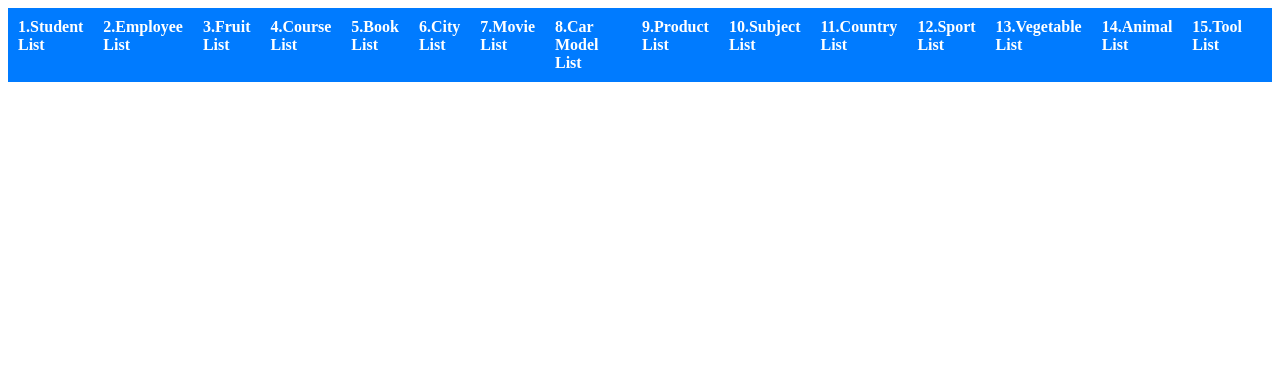
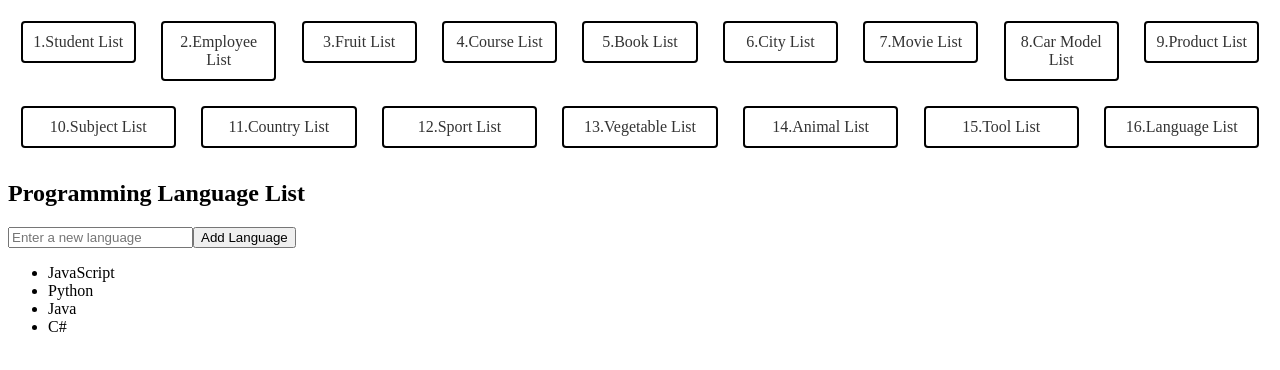
Before and after one commit to Xavierbaliw/Activity15-Angular-with-TypeScript-and-Data-Structures, an Angular app: page /languagelist in a window 1280 px wide. Before the commit this address led to /. Shown: the top 370 px of the page. Built offline with nearby package versions, Linux system fonts and the light colour scheme.

Commit message:
16TH COMMIT languagelist

```diff
--- a/src/app/app.component.css
+++ b/src/app/app.component.css
@@ -1,26 +1,36 @@
 nav {
-  background-color: #007BFF;
-  padding: 10px;
+  display: flex;
+  flex-wrap: wrap;
+  justify-content: space-between;
+  max-width: 100%;
 }
 
-ul {
-  list-style-type: none;
+nav ul {
+  list-style: none;
+  padding: 0;
   margin: 0;
-  padding: 0;
   display: flex;
+  flex-wrap: wrap;
+  justify-content: space-between;
+  width: 100%;
 }
 
-li {
-  margin-right: 20px;
+nav ul li {
+  flex: 1 0 9%;
+  margin: 1%;
 }
 
-a {
+nav ul li a {
+  display: block;
+  text-align: center;
+  padding: 10px;
   text-decoration: none;
-  color: white;
-  font-weight: bold;
-  transition: color 0.3s;
+  color: #333;
+  border: 2px solid #000000;
+  border-radius: 4px;
+  transition: background-color 0.3s;
 }
 
-a:hover {
-  color: #FFD700;
+nav ul li a:hover {
+  background-color: #00ffff;
 }
--- a/src/app/app.component.html
+++ b/src/app/app.component.html
@@ -15,7 +15,7 @@
     <li><a routerLink="vegetablelist">13.Vegetable List</a></li>
     <li><a routerLink="animallist">14.Animal List</a></li>
     <li><a routerLink="toollist">15.Tool List</a></li>
-
+    <li><a routerLink="languagelist">16.Language List</a></li>
 
   </ul>
 </nav>
--- a/src/app/app.module.ts
+++ b/src/app/app.module.ts
@@ -20,6 +20,7 @@ import {SportListComponent} from "./component/sport-list/sport-list.component";
 import {VegetableListComponent} from "./component/vegetable-list/vegetable-list.component";
 import {AnimalListComponent} from "./component/animal-list/animal-list.component";
 import {ToolListComponent} from "./component/tool-list/tool-list.component";
+import {LanguageListComponent} from "./component/language-list/language-list.component";
 
 
 const routes: Routes = [
@@ -38,6 +39,7 @@ const routes: Routes = [
   {path: 'vegetablelist', component: VegetableListComponent},
   {path: 'animallist', component: AnimalListComponent},
   {path: 'toollist', component: ToolListComponent},
+  {path: 'languagelist', component: LanguageListComponent},
   ]
 
 @NgModule ({
@@ -66,6 +68,7 @@ const routes: Routes = [
     VegetableListComponent,
     AnimalListComponent,
     ToolListComponent,
+    LanguageListComponent,
     ],
   providers: [
 
--- /dev/null
+++ b/src/app/component/language-list/language-list.component.html
@@ -0,0 +1,9 @@
+<div>
+  <h2>Programming Language List</h2>
+  <input [(ngModel)]="newLanguage" placeholder="Enter a new language" />
+  <button (click)="addLanguage()">Add Language</button>
+
+  <ul>
+    <li *ngFor="let language of languages">{{language}}</li>
+  </ul>
+</div>
--- /dev/null
+++ b/src/app/component/language-list/language-list.component.ts
@@ -0,0 +1,19 @@
+import { Component } from '@angular/core';
+
+@Component({
+  selector: 'app-language-list',
+  templateUrl: './language-list.component.html',
+  styleUrl: './language-list.component.css'
+})
+export class LanguageListComponent {
+  languages: string[] = ['JavaScript', 'Python', 'Java', 'C#'];
+  newLanguage: string = '';
+
+  // Method to add a new language to the list
+  addLanguage() {
+    if (this.newLanguage) {
+      this.languages.push(this.newLanguage);
+      this.newLanguage = ''; // Reset the input after adding
+    }
+  }
+}
```
Also changed, not shown: src/app/component/language-list/language-list.component.css (added), 1 other file (tests, documents, lock files or other folders).
